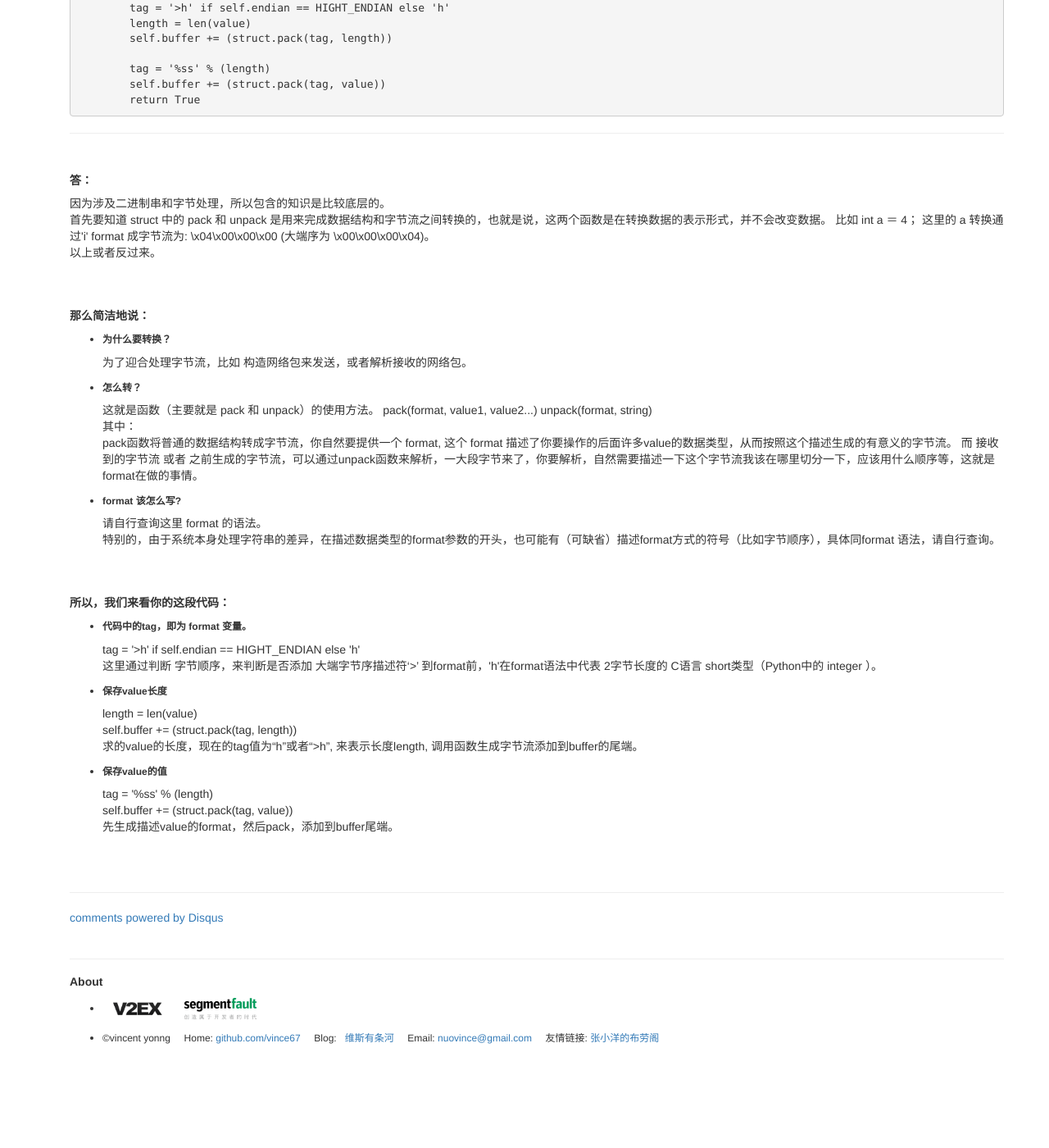
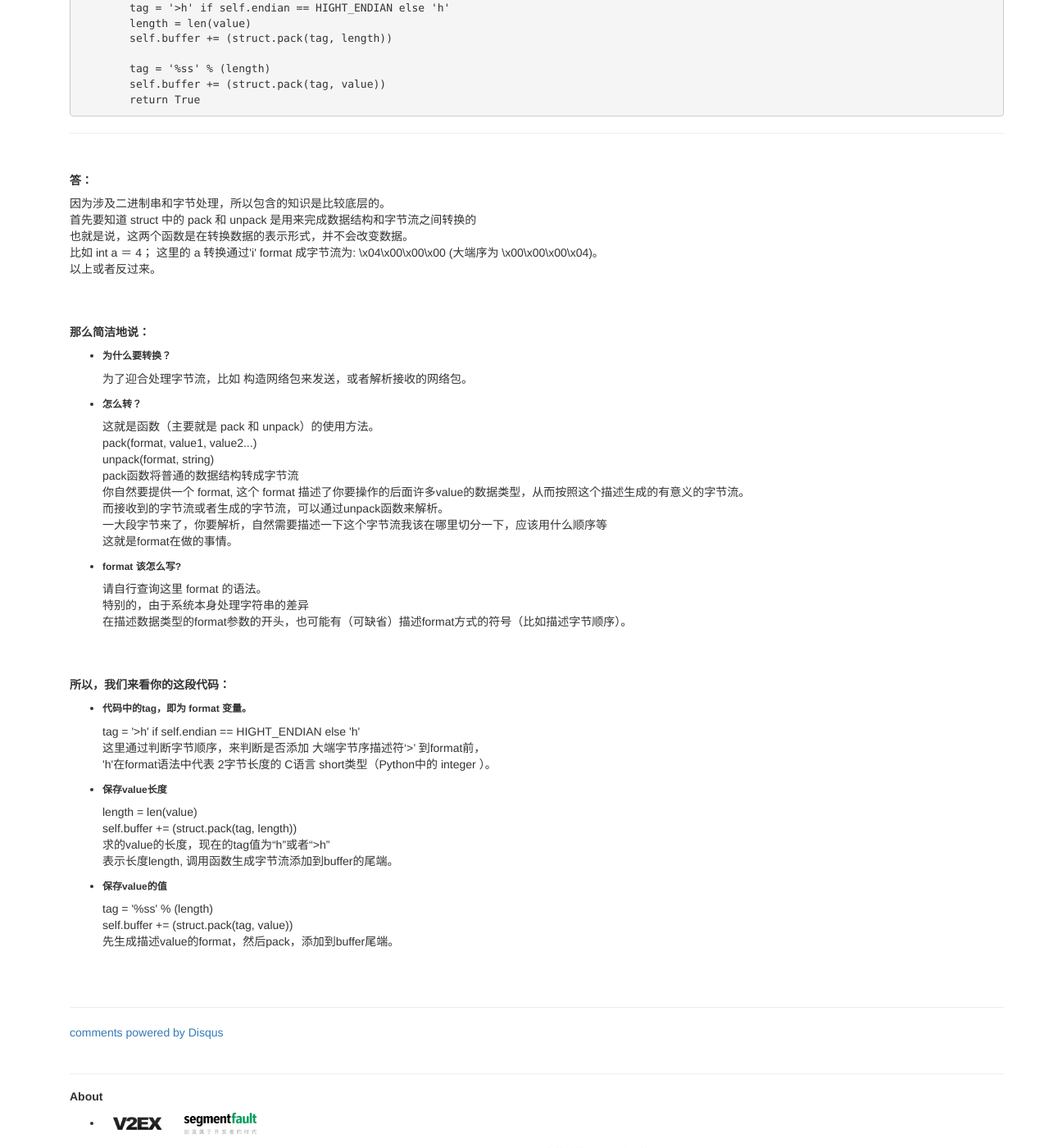
Before and after one commit to vince67/vince67.github.io, a Jekyll site: the page built from _posts/2015-01-30-struct-module-of-python.html, in a window 1280 px wide and 1400 px high, scrolled down 440 px. Shown: the whole window at 82% size. Built offline with Jekyll 4.4.1, drawn with Linux system fonts in a browser that asks for light colours; nearby versions of some CDN libraries; comment, search, counter and statistics services are not loaded; before the commit the page ends 1754 px from its top, so only the background shows below that.

Commit message:
format control

```diff
--- a/_posts/2015-01-30-struct-module-of-python.html
+++ b/_posts/2015-01-30-struct-module-of-python.html
@@ -41,10 +41,13 @@
 </h5>
 <p>
     因为涉及二进制串和字节处理，所以包含的知识是比较底层的。
-<br>
-    首先要知道 struct 中的 pack 和 unpack 是用来完成数据结构和字节流之间转换的，也就是说，这两个函数是在转换数据的表示形式，并不会改变数据。
-比如 int a ＝ 4； 这里的 a 转换通过'i' format 成字节流为: \x04\x00\x00\x00 (大端序为 \x00\x00\x00\x04)。
-<br>
+    <br>
+    首先要知道 struct 中的 pack 和 unpack 是用来完成数据结构和字节流之间转换的
+    <br>
+    也就是说，这两个函数是在转换数据的表示形式，并不会改变数据。
+    <br>
+    比如 int a ＝ 4； 这里的 a 转换通过'i' format 成字节流为: \x04\x00\x00\x00 (大端序为 \x00\x00\x00\x04)。
+    <br>
     以上或者反过来。
 </p>
 
@@ -62,17 +65,29 @@
     </li>
     <li>
         <h6><strong>怎么转？</strong></h6>
-        这就是函数（主要就是 pack 和 unpack）的使用方法。 pack(format, value1, value2...) unpack(format, string)
+        这就是函数（主要就是 pack 和 unpack）的使用方法。
         <br>
-        其中：
+        pack(format, value1, value2...)
         <br>
-            pack函数将普通的数据结构转成字节流，你自然要提供一个 format, 这个 format 描述了你要操作的后面许多value的数据类型，从而按照这个描述生成的有意义的字节流。 而 接收到的字节流 或者 之前生成的字节流，可以通过unpack函数来解析，一大段字节来了，你要解析，自然需要描述一下这个字节流我该在哪里切分一下，应该用什么顺序等，这就是format在做的事情。
+        unpack(format, string)
+        <br>
+        pack函数将普通的数据结构转成字节流
+        <br>
+        你自然要提供一个 format, 这个 format 描述了你要操作的后面许多value的数据类型，从而按照这个描述生成的有意义的字节流。
+        <br>
+        而接收到的字节流或者生成的字节流，可以通过unpack函数来解析。
+        <br>
+        一大段字节来了，你要解析，自然需要描述一下这个字节流我该在哪里切分一下，应该用什么顺序等
+        <br>
+        这就是format在做的事情。
     </li>
     <li>
         <h6><strong>format 该怎么写?</strong></h6>
         请自行查询这里 format 的语法。
         <br>
-        特别的，由于系统本身处理字符串的差异，在描述数据类型的format参数的开头，也可能有（可缺省）描述format方式的符号（比如字节顺序），具体同format 语法，请自行查询。
+        特别的，由于系统本身处理字符串的差异
+        <br>
+        在描述数据类型的format参数的开头，也可能有（可缺省）描述format方式的符号（比如描述字节顺序）。
     </li>
 </ul>
 
@@ -88,7 +103,9 @@
         <h6><strong>代码中的tag，即为 format 变量。</strong></h6>
             tag = '>h' if self.endian == HIGHT_ENDIAN else 'h'
         <br>
-            这里通过判断 字节顺序，来判断是否添加 大端字节序描述符‘>’ 到format前，'h'在format语法中代表 2字节长度的 C语言 short类型（Python中的 integer ）。
+        这里通过判断字节顺序，来判断是否添加 大端字节序描述符‘>’ 到format前，
+        <br>
+        'h'在format语法中代表 2字节长度的 C语言 short类型（Python中的 integer ）。
     </li>
 
     <li>
@@ -97,7 +114,9 @@
         <br>
             self.buffer += (struct.pack(tag, length))
         <br>
-            求的value的长度，现在的tag值为“h”或者“>h”, 来表示长度length, 调用函数生成字节流添加到buffer的尾端。
+            求的value的长度，现在的tag值为“h”或者“>h”
+        <br>
+            表示长度length, 调用函数生成字节流添加到buffer的尾端。
     </li>
     <li>
         <h6><strong>保存value的值</strong></h6>
```
